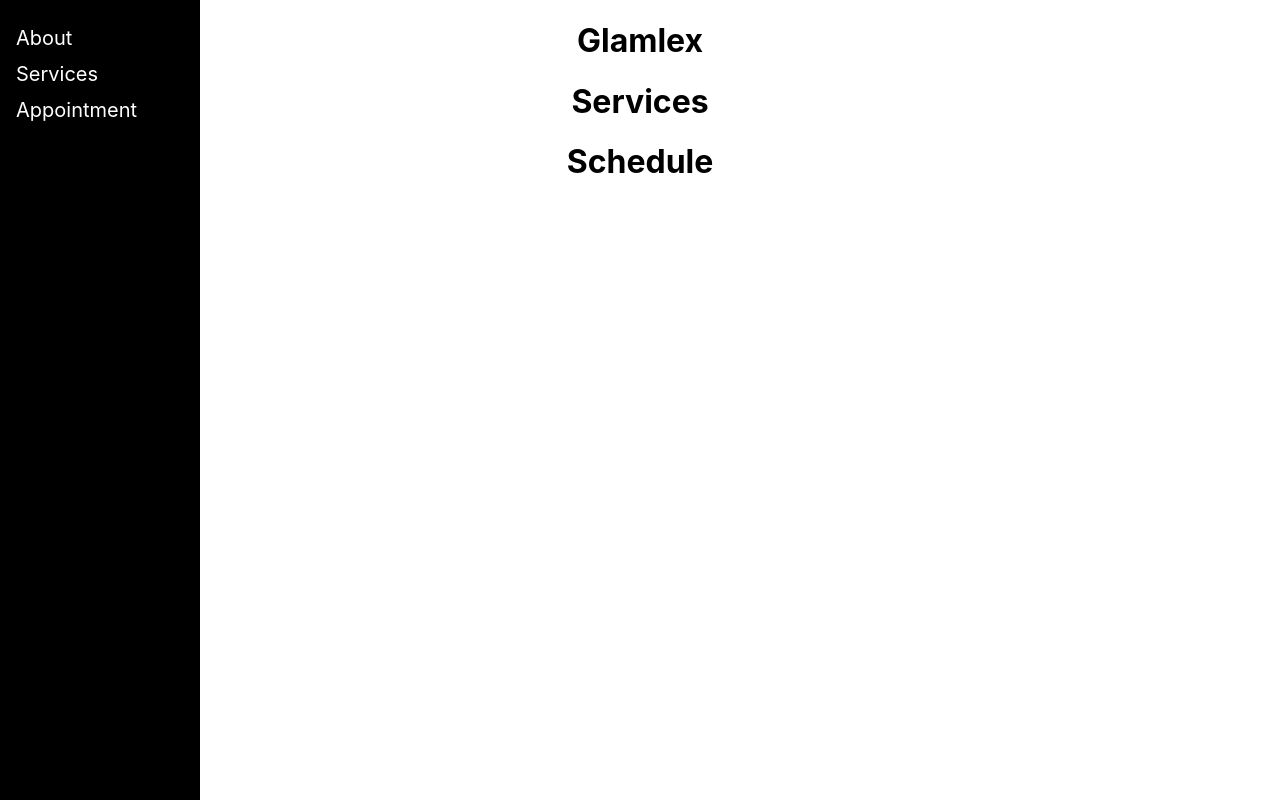
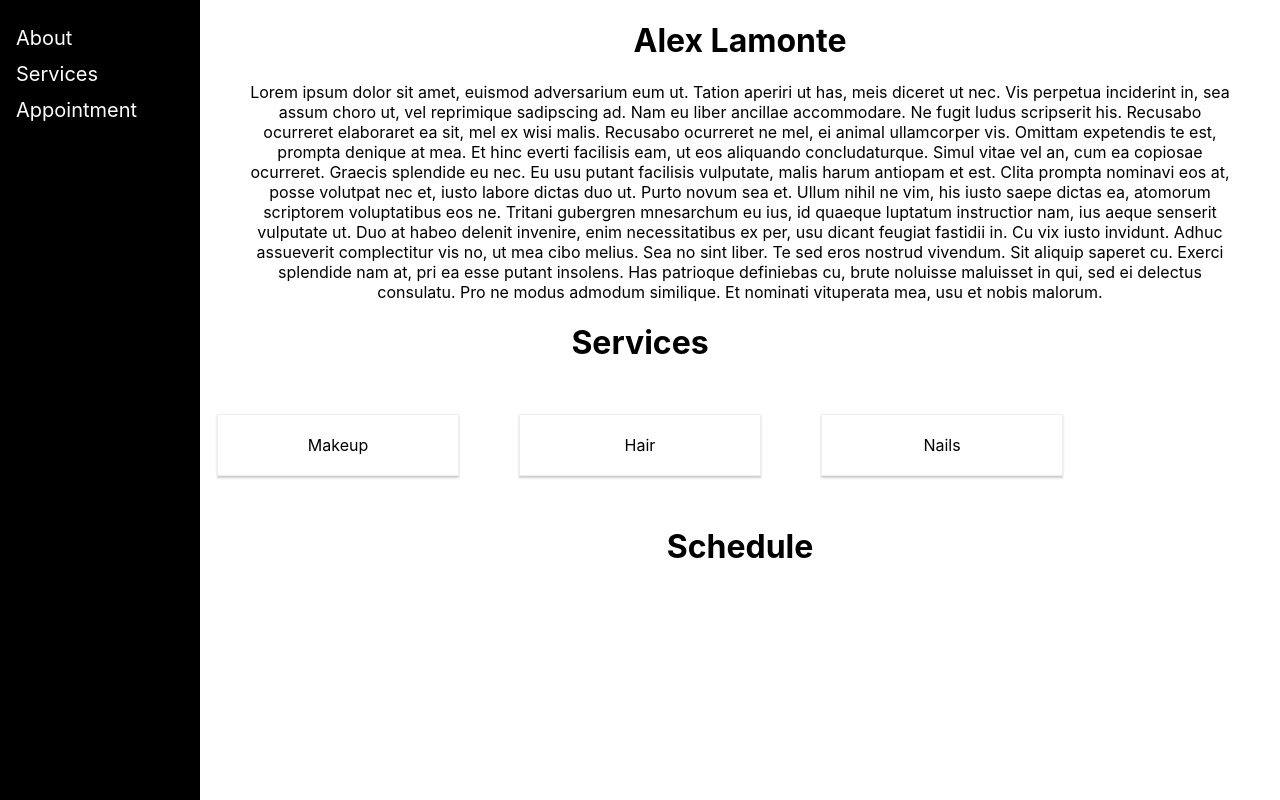
Before and after one commit to proiacm/glamlex, a React (Create React App) app: page / in a window 1280 px wide. Built offline with nearby package versions, Linux system fonts and the light colour scheme.

Commit message:
add state for services

```diff
--- a/public/index.html
+++ b/public/index.html
@@ -24,7 +24,7 @@
       work correctly both with client-side routing and a non-root public URL.
       Learn how to configure a non-root public URL by running `npm run build`.
     -->
-    <title>React App</title>
+    <title>Glamlex</title>
   </head>
   <body>
     <noscript>You need to enable JavaScript to run this app.</noscript>
--- a/src/About/About.css
+++ b/src/About/About.css
@@ -1,3 +1,4 @@
 .about {
-
+    margin-left: 250px;
+    margin-right: 50px;
 }
--- a/src/About/About.js
+++ b/src/About/About.js
@@ -5,7 +5,19 @@
 
     return (
         <div className='about'>
-            <h1>Glamlex</h1>
+            <h1>Alex Lamonte</h1>
+            <p>
+            Lorem ipsum dolor sit amet, euismod adversarium eum ut. Tation aperiri ut has, meis diceret ut nec.
+            Vis perpetua inciderint in, sea assum choro ut, vel reprimique sadipscing ad. Nam eu liber ancillae accommodare.
+            Ne fugit ludus scripserit his. Recusabo ocurreret elaboraret ea sit, mel ex wisi malis. Recusabo ocurreret ne mel,
+            ei animal ullamcorper vis. Omittam expetendis te est, prompta denique at mea. Et hinc everti facilisis eam, ut eos aliquando concludaturque.
+            Simul vitae vel an, cum ea copiosae ocurreret. Graecis splendide eu nec. Eu usu putant facilisis vulputate, malis harum antiopam et est.
+            Clita prompta nominavi eos at, posse volutpat nec et, iusto labore dictas duo ut. Purto novum sea et. Ullum nihil ne vim, his iusto saepe dictas ea,
+            atomorum scriptorem voluptatibus eos ne. Tritani gubergren mnesarchum eu ius, id quaeque luptatum instructior nam, ius aeque senserit vulputate ut.
+            Duo at habeo delenit invenire, enim necessitatibus ex per, usu dicant feugiat fastidii in. Cu vix iusto invidunt. Adhuc assueverit complectitur vis no,
+            ut mea cibo melius. Sea no sint liber. Te sed eros nostrud vivendum. Sit aliquip saperet cu. Exerci splendide nam at, pri ea esse putant insolens.
+            Has patrioque definiebas cu, brute noluisse maluisset in qui, sed ei delectus consulatu. Pro ne modus admodum similique. Et nominati vituperata mea, usu et nobis malorum.
+            </p>
         </div>
     )
 }
--- a/src/App.js
+++ b/src/App.js
@@ -7,12 +7,28 @@
 
 class App extends Component {
 
+  state = {
+    services: [
+      {name: 'Makeup'},
+      {name: 'Hair'},
+      {name: 'Nails'}
+    ]
+  }
+
   render() {
+
+    let servicesOffered = <div>
+      {this.state.services.map((service, index) => {
+        return <Offer key={index} name={service.name}/>
+      })}
+    </div>
+
     return (
       <div className="App">
         <Nav />
         <About />
-        <Offer />
+        <h1>Services</h1>
+        {servicesOffered}
         <Appointment />
       </div>
     );
--- a/src/Appointment/Appointment.css
+++ b/src/Appointment/Appointment.css
@@ -1,3 +1,4 @@
 .appointment {
-
+    margin-left: 250px;
+    margin-right: 50px;
 }
--- a/src/Offer/Offer.css
+++ b/src/Offer/Offer.css
@@ -1,3 +1,8 @@
 .offer {
-
+    display: inline-block;
+    margin: 30px;
+    border: 1px solid #eee;
+    box-shadow: 0 2px 2px #ccc;
+    width: 200px;
+    padding: 20px
 }
--- a/src/Offer/Offer.js
+++ b/src/Offer/Offer.js
@@ -1,12 +1,12 @@
 import React from 'react';
 import './Offer.css';
 
-const Offer = () => {
+const Offer = (props) => {
 
     return (
-        <div className='offer'>
-            <h1>Services</h1>
-        </div>
+            <div className='offer'>
+                {props.name}
+            </div>
     )
 }
 
```
